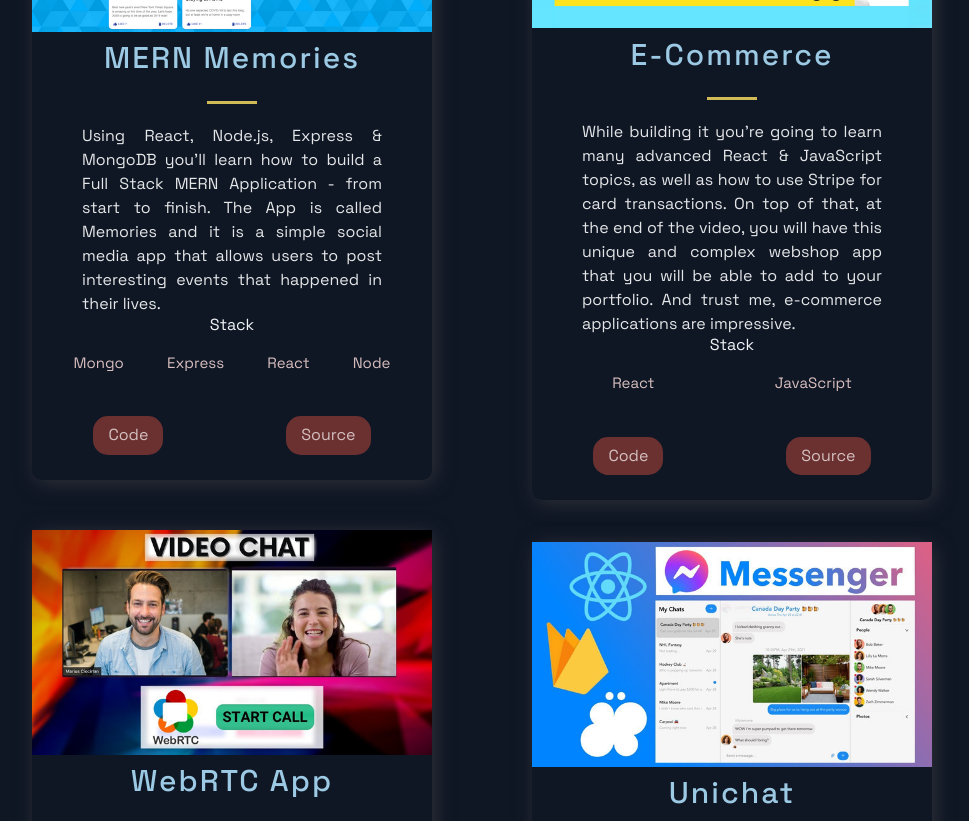
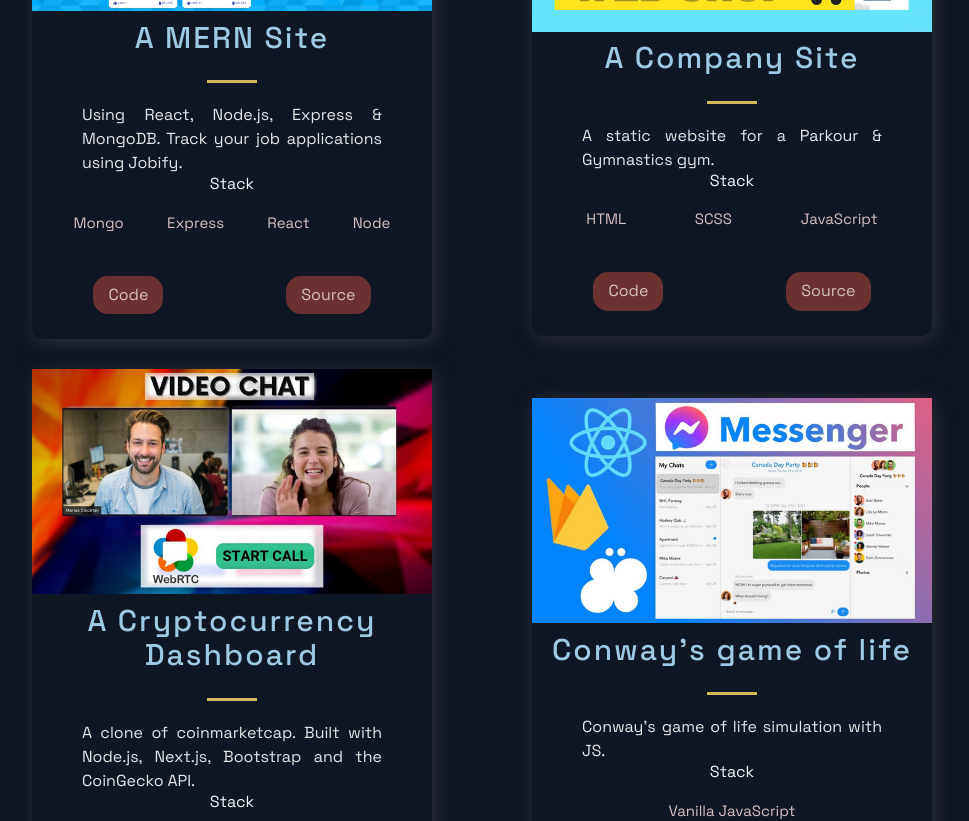
Before and after one commit to zakjanzi/portfolio-website, a Next.js app: page / in a window 1280 px wide. Shown: the part 960-1781 px from the top of the page, without its empty margins (158-1127 px from the left). Built offline with nearby package versions, Linux system fonts and the light colour scheme.

Commit message:
edited projects

```diff
--- a/src/components/Header/Header.js
+++ b/src/components/Header/Header.js
@@ -23,7 +23,7 @@
         </Link>
       </li>
       <li>
-        <Link href="#tecb">
+        <Link href="#tech">
           <NavLink>Technologies</NavLink>
         </Link>
       </li>
--- a/src/components/Hero/Hero.js
+++ b/src/components/Hero/Hero.js
@@ -8,12 +8,12 @@
   <Section row nopadding>
     <LeftSection>
       <SectionTitle main center>
-        Hi there. Here's my portfolio.
+        Hi there.
       </SectionTitle>
       <SectionText>
-        A full-stack developer with an interest in blockchains and distributed systems.
+        I'm Zak. A full-stack developer with a background in QA testing. I like blockchains and distributed systems.
       </SectionText>
-      <Button onClick={() => window.location = "https://linktree.com"}>Chat</Button>
+      <Button onClick={() => window.location = "https://linktr.ee/zakjanzi"}>Chat</Button>
     </LeftSection>
   </Section>
 );
--- a/src/constants/constants.js
+++ b/src/constants/constants.js
@@ -1,7 +1,7 @@
 export const projects = [
   {
-    title: 'MERN Memories',
-    description: "Using React, Node.js, Express & MongoDB you'll learn how to build a Full Stack MERN Application - from start to finish. The App is called Memories and it is a simple social media app that allows users to post interesting events that happened in their lives.",
+    title: 'A MERN Site',
+    description: "Using React, Node.js, Express & MongoDB. Track your job applications using Jobify.",
       image: '/images/1.png',
       tags: ['Mongo', 'Express', 'React', 'Node'],
     source: 'https://google.com',
@@ -9,30 +9,30 @@
     id: 0,
   },
   {
-    title: 'E-Commerce',
-    description:"While building it you're going to learn many advanced React & JavaScript topics, as well as how to use Stripe for card transactions. On top of that, at the end of the video, you will have this unique and complex webshop app that you will be able to add to your portfolio. And trust me, e-commerce applications are impressive.",
+    title: 'A Company Site',
+    description:"A static website for a Parkour & Gymnastics gym.",
     image: '/images/2.png',
-    tags: ['React', 'JavaScript'],
-    source: 'https://google.com',
-    visit: 'https://google.com',
+    tags: ['HTML', 'SCSS', 'JavaScript' ],
+    source: 'https://github.com/zakjanzi/team-adrenaline-website',
+    visit: 'https://teamadrenaline.me',
     id: 1,
   },
   {
-    title: 'WebRTC App',
-    description: "This is a code repository for the corresponding YouTube video. In this tutorial, we're going to build and deploy a React Video Chat Application using WebRTC.",
+    title: 'A Cryptocurrency Dashboard',
+    description: "A clone of coinmarketcap. Built with Node.js, Next.js, Bootstrap and the CoinGecko API.",
       image: '/images/3.jpg',
-      tags: ['React', 'WebRTC'],
-    source: 'https://google.com',
-    visit: 'https://google.com',
+      tags: ['Node.js', 'Next.js','Bootstrap',],
+    source: 'https://github.com/zakjanzi/coinmarketcap_clone/blob/main/README.md',
+    visit: 'https://zak-coinmarketcapclone.netlify.app/',
     id: 2,
   },
   {
-    title: 'Unichat',
-    description: "This is a code repository for the corresponding video tutorial. In this video, we will create a full Realtime Chat Application",
+    title: 'Conway\u0027s game of life',
+    description: "Conway's game of life simulation with JS.",
     image: '/images/4.jpg',
-    tags: ['React', 'ChatEngine', 'Firebase'],
-    source: 'https://google.com',
-    visit: 'https://google.com',
+    tags: ['Vanilla JavaScript',],
+    source: 'https://github.com/zakjanzi/Conways-Game-of-Life',
+    visit: 'https://zak-gameoflife.netlify.app/',
     id: 3,
   },
 ];
```
Also changed, not shown: src/styles/images/1.PNG (added).
